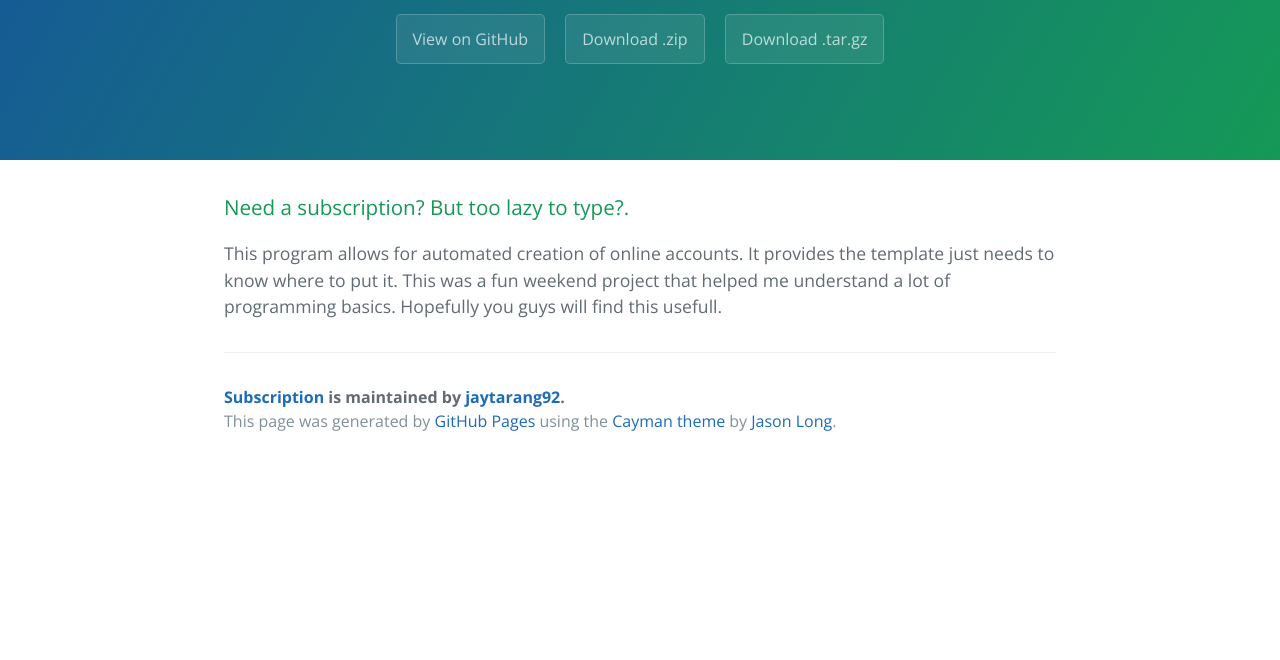
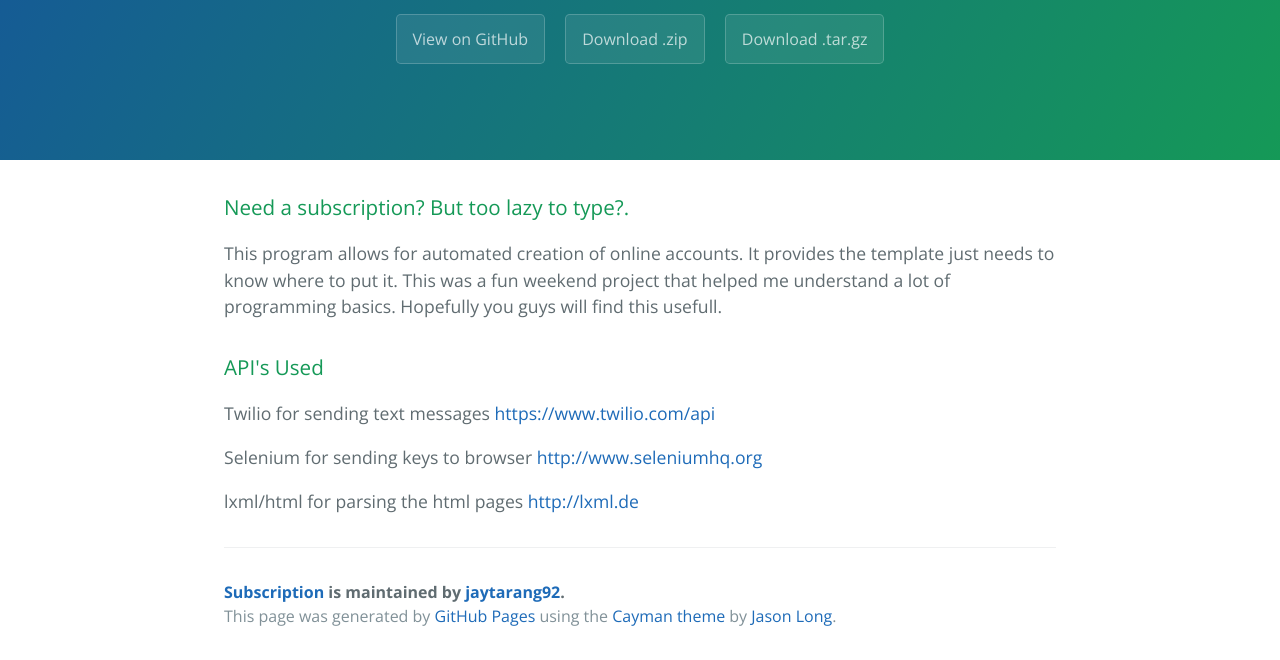
Before and after one commit to jaytarang92/subscription, a plain HTML site: page index.html in a window 1280 px wide. Shown: the part 176-836 px from the top of the page. Before the commit the page ends 800 px from the top, so only its background shows below. Drawn offline with nearby package versions, Linux system fonts and the light colour scheme.

Commit message:
Create gh-pages branch via GitHub

```diff
--- a/index.html
+++ b/index.html
@@ -24,6 +24,18 @@
 
 <p>This program allows for automated creation of online accounts. It provides the template just needs to know where to put it. This was a fun weekend project that helped me understand a lot of programming basics. Hopefully you guys will find this usefull.</p>
 
+<h3>
+<a id="apis-used" class="anchor" href="#apis-used" aria-hidden="true"><span aria-hidden="true" class="octicon octicon-link"></span></a>API's Used</h3>
+
+<p>Twilio for sending text messages
+<a href="https://www.twilio.com/api">https://www.twilio.com/api</a></p>
+
+<p>Selenium for sending keys to browser
+<a href="http://www.seleniumhq.org">http://www.seleniumhq.org</a></p>
+
+<p>lxml/html for parsing the html pages
+<a href="http://lxml.de">http://lxml.de</a></p>
+
       <footer class="site-footer">
         <span class="site-footer-owner"><a href="https://github.com/jaytarang92/subscription">Subscription</a> is maintained by <a href="https://github.com/jaytarang92">jaytarang92</a>.</span>
 
--- a/params.json
+++ b/params.json
@@ -1 +1 @@
-{"name":"Subscription","tagline":"","body":"### Need a subscription? But too lazy to type?.\r\nThis program allows for automated creation of online accounts. It provides the template just needs to know where to put it. This was a fun weekend project that helped me understand a lot of programming basics. Hopefully you guys will find this usefull.\r\n","google":"","note":"Don't delete this file! It's used internally to help with page regeneration."}
+{"name":"Subscription","tagline":"","body":"### Need a subscription? But too lazy to type?.\r\nThis program allows for automated creation of online accounts. It provides the template just needs to know where to put it. This was a fun weekend project that helped me understand a lot of programming basics. Hopefully you guys will find this usefull.\r\n\r\n### API's Used\r\nTwilio for sending text messages\r\nhttps://www.twilio.com/api\r\n\r\nSelenium for sending keys to browser\r\nhttp://www.seleniumhq.org\r\n\r\nlxml/html for parsing the html pages\r\nhttp://lxml.de\r\n","google":"","note":"Don't delete this file! It's used internally to help with page regeneration."}
```
